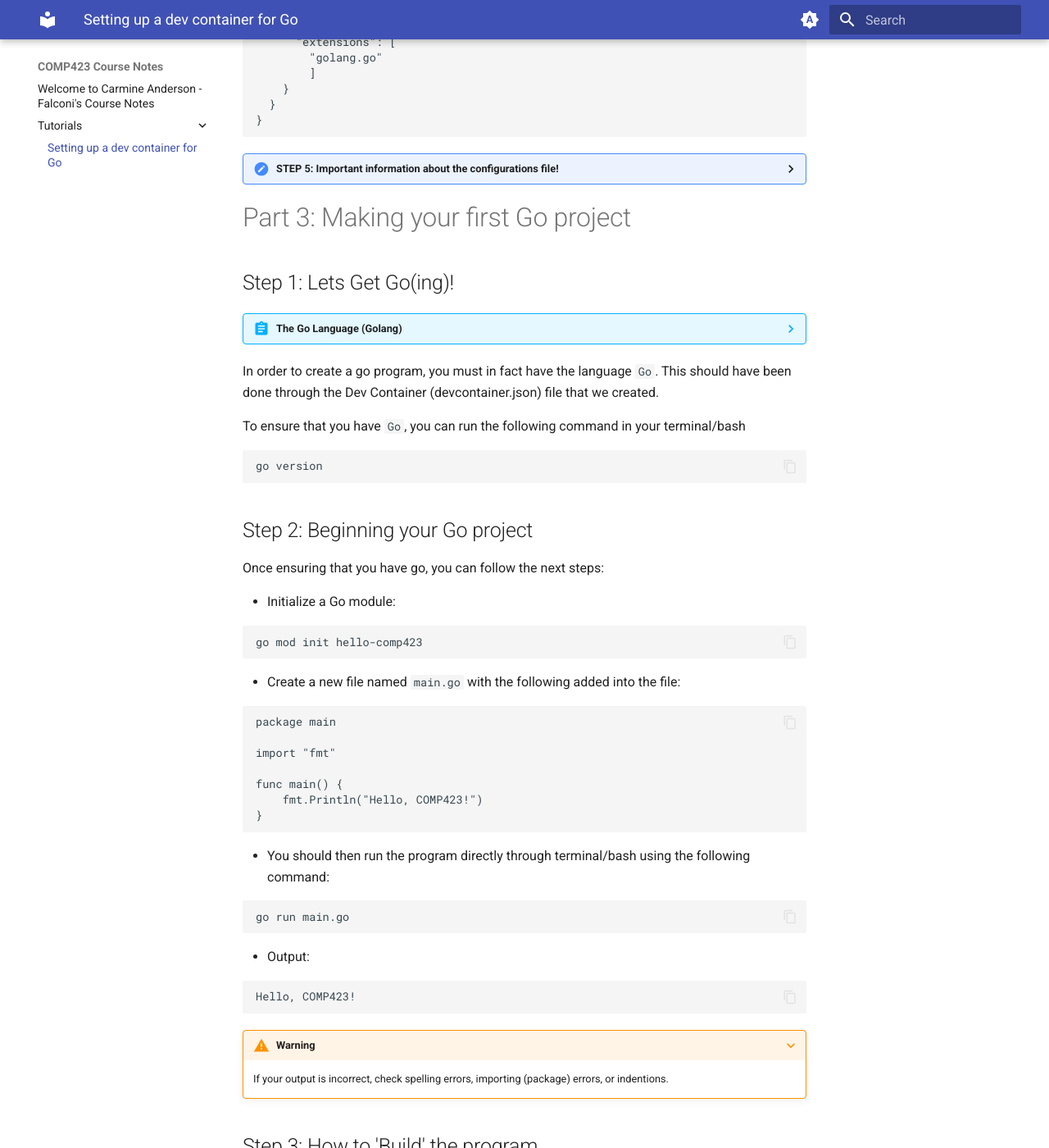
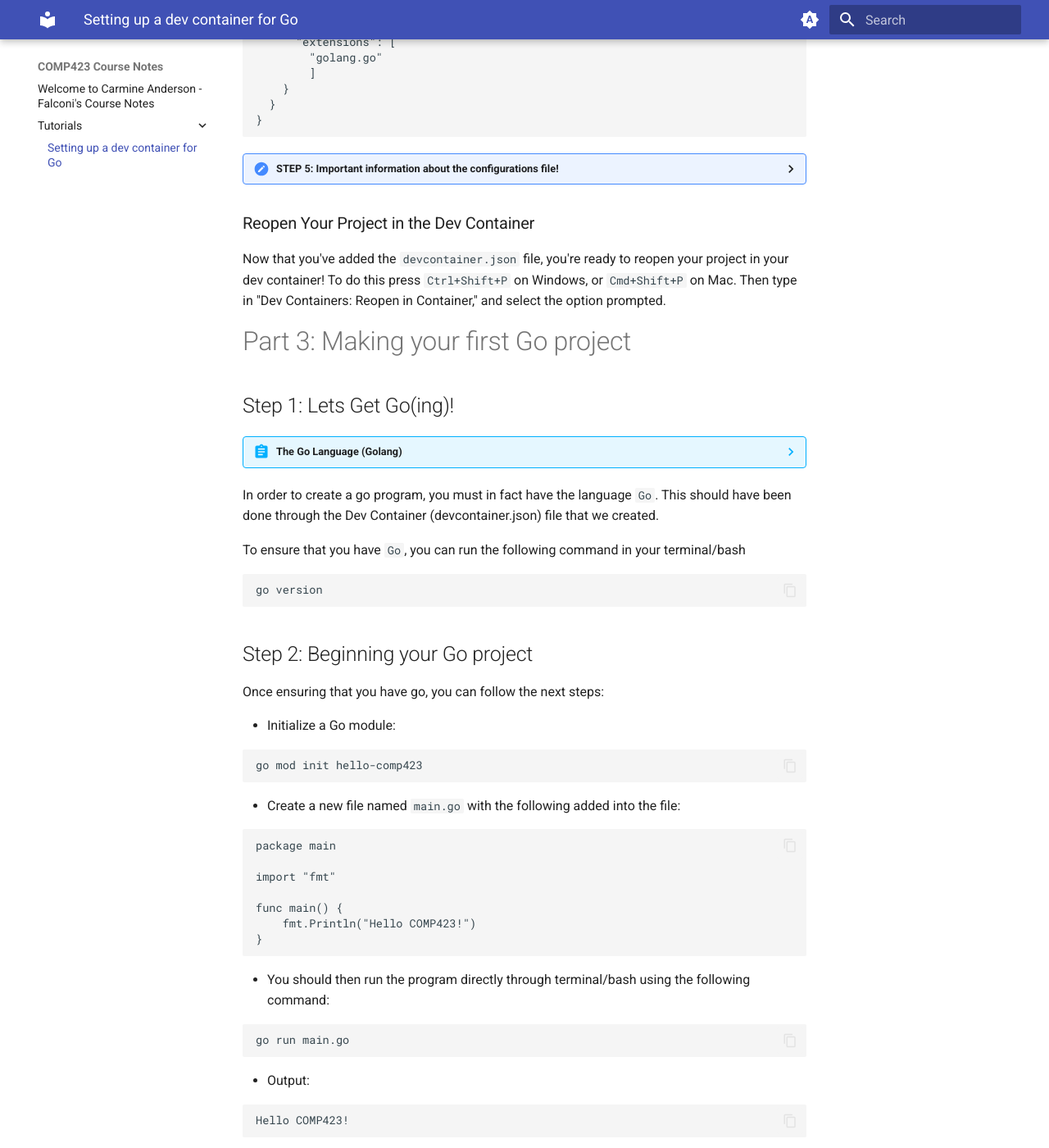
Before and after one commit to carmine-anderson/comp423-course-notes, an MkDocs documentation site: the page built from docs/tutorials/go-setup.md, in a window 1280 px wide and 1400 px high, scrolled down 2726 px. Shown: the whole window at 82% size. Built offline with MkDocs 1.6.1 and Material for MkDocs 9.7.7, drawn with Linux system fonts in a browser that asks for light colours; some of the changed text lies outside the part shown.

Commit message:
Updated edits

````diff
--- a/docs/tutorials/go-setup.md
+++ b/docs/tutorials/go-setup.md
@@ -97,6 +97,9 @@ git push --set-upstream origin main
     ??? "customizations"
         ```customizations```: This housed important configurations to VS code that you find and use. For this project, we will find VS code extensions that we will need for this project.
 
+### Reopen Your Project in the Dev Container
+Now that you've added the ```devcontainer.json``` file, you're ready to reopen your project in your dev container! To do this press ```Ctrl+Shift+P``` on Windows, or ```Cmd+Shift+P``` on Mac. Then type in "Dev Containers: Reopen in Container," and select the option prompted.
+
 # Part 3: Making your first Go project
 ## Step 1: Lets Get Go(ing)!
 ??? abstract "The Go Language (Golang)"
@@ -133,7 +136,7 @@ package main
 import "fmt"
 
 func main() {
-    fmt.Println("Hello, COMP423!")
+    fmt.Println("Hello COMP423!")
 }
 ```
 - You should then run the program directly through terminal/bash using the following command:
@@ -142,7 +145,7 @@ go run main.go
 ```
 - Output:
 ```
-Hello, COMP423!
+Hello COMP423!
 ```
 ???+ warning "Warning"
     If your output is incorrect, check spelling errors, importing (package) errors, or indentions.
````
Also changed, not shown: other parts of docs/tutorials/go-setup.md (+2 -2 lines).
